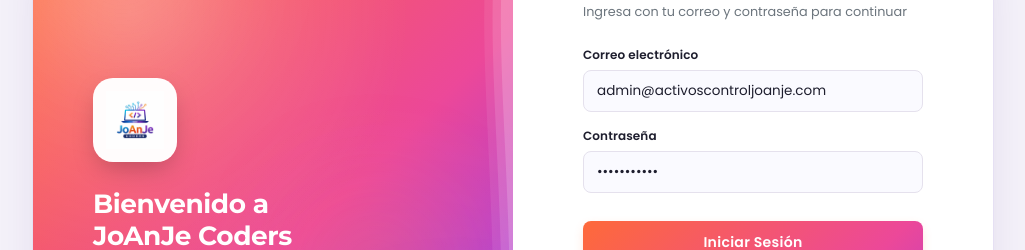
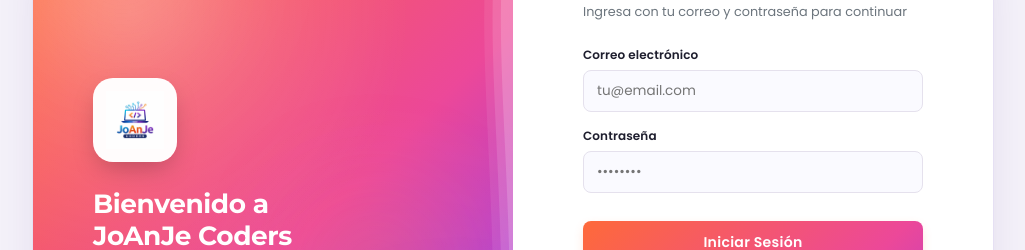
Before and after one commit to jcofficode/Proyecto_Activos_JoAnJe, a React (Vite) app in the folder frontend/: page /login in a window 1280 px wide. Shown: the part 186-436 px from the top of the page, without its empty margins (127-1152 px from the left). Built offline with nearby package versions, Linux system fonts and the light colour scheme; no server answers.

Commit message:
Sincronización de lógica de autenticación en el frontend

```diff
--- a/frontend/src/components/auth/Login.jsx
+++ b/frontend/src/components/auth/Login.jsx
@@ -39,8 +39,8 @@
   const navigate = useNavigate()
   const location = useLocation()
   const [formulario_jja, setFormulario_jja] = useState({
-    correo_jja: 'admin@activoscontroljoanje.com',
-    clave_jja: 'JoAnJe2026!'
+    correo_jja: '',
+    clave_jja: ''
   })
   const [estado_jja, setEstado_jja] = useState({ cargando: false, mensaje: '', tipo: '' })
   const [copiado_jja, setCopiado_jja] = useState('')
--- a/frontend/src/components/auth_jja/ProtectedRoute_jja.jsx
+++ b/frontend/src/components/auth_jja/ProtectedRoute_jja.jsx
@@ -34,8 +34,8 @@
 
   // Si hay roles permitidos, verificar
   if (rolesPermitidos.length > 0 && !rolesPermitidos.includes(usuario?.rol)) {
-    // Redirigir según rol
-    if (usuario?.rol === 'cliente') {
+    // Redirigir según rol — cualquier rol desconocido va a marketplace como cliente
+    if (usuario?.rol === 'cliente' || !['administrador', 'encargado'].includes(usuario?.rol)) {
       return <Navigate to="/marketplace" replace />
     }
     return <Navigate to="/sistema/dashboard" replace />
```
Also changed, not shown: 1 other file (tests, documents, lock files or other folders).
